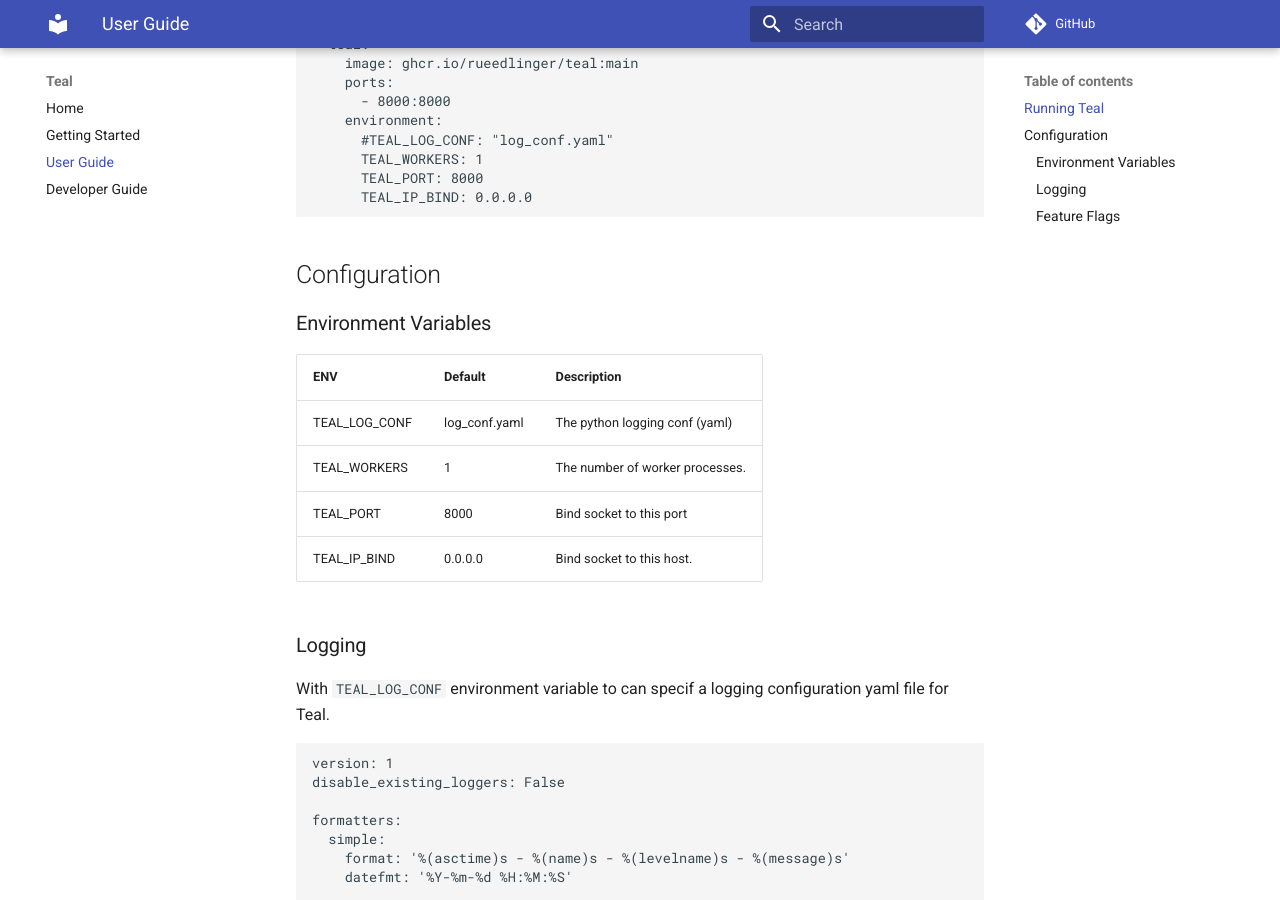
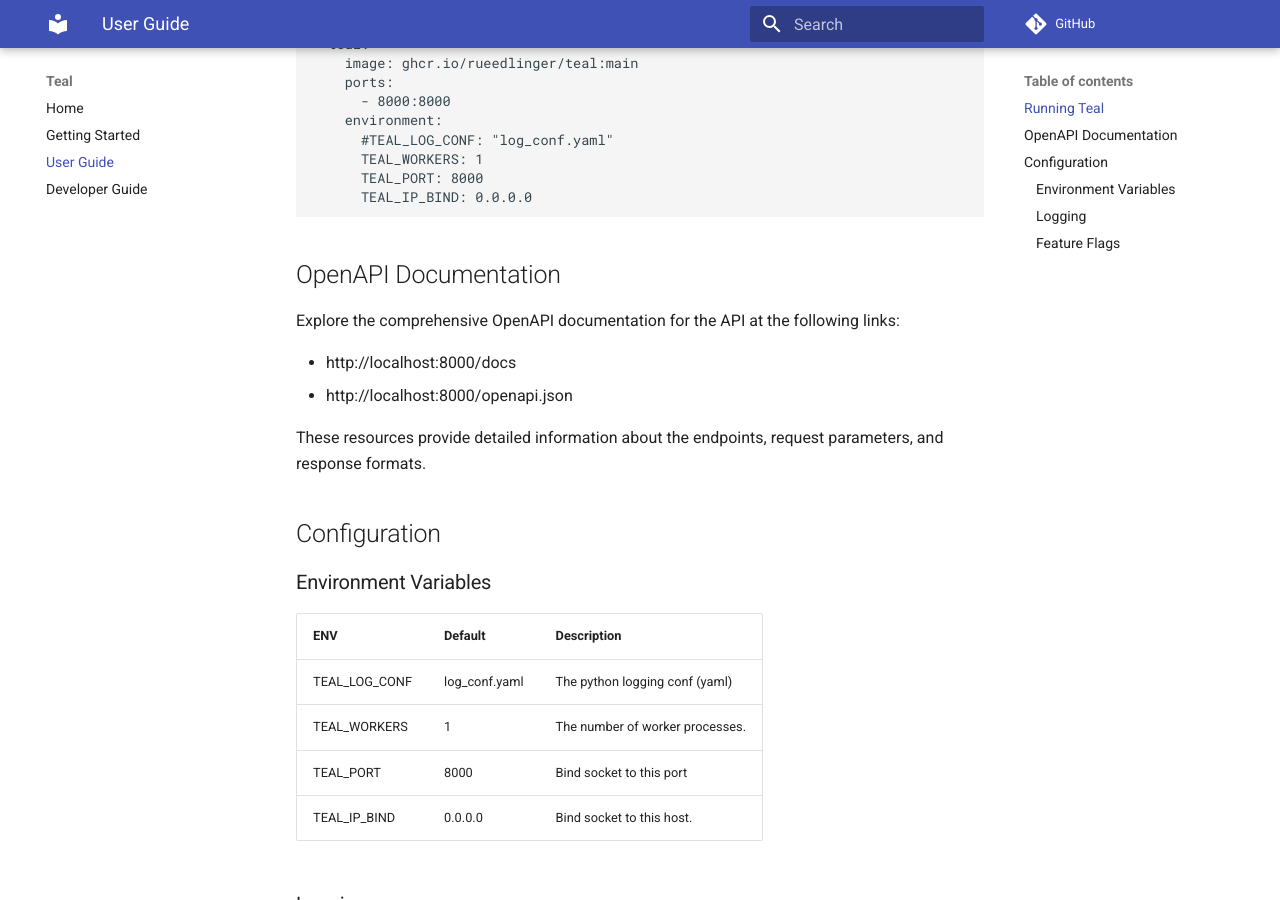
Before and after one commit to rueedlinger/teal, an MkDocs documentation site: the page built from docs/user_guide.md, in a window 1280 px wide and 900 px high, scrolled down 364 px. Built offline with MkDocs 1.6.1 and Material for MkDocs 9.7.7, drawn with Linux system fonts in a browser that asks for light colours; comment, search, counter and statistics services are not loaded.

Commit message:
feat: updated docs

````diff
--- a/docs/user_guide.md
+++ b/docs/user_guide.md
@@ -22,6 +22,15 @@ services:
       TEAL_PORT: 8000
       TEAL_IP_BIND: 0.0.0.0
 ```
+
+## OpenAPI Documentation
+
+Explore the comprehensive OpenAPI documentation for the API at the following links:
+
+- http://localhost:8000/docs
+- http://localhost:8000/openapi.json
+
+These resources provide detailed information about the endpoints, request parameters, and response formats.
 
 ## Configuration
 
````
Also changed, not shown: docs/getting_started.md (+1 -1 lines).
